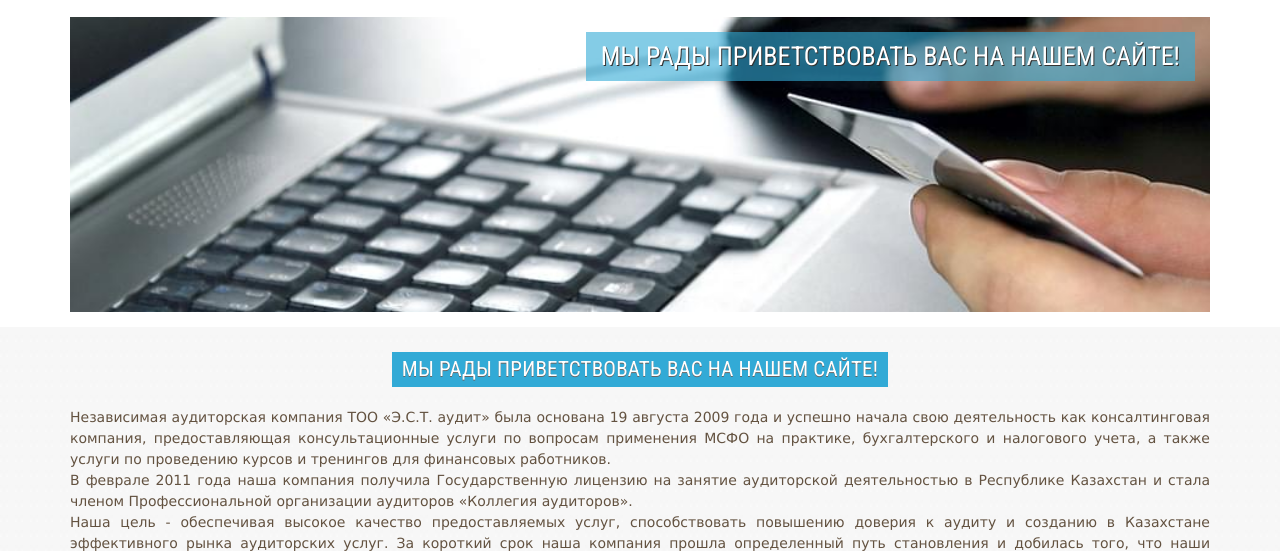
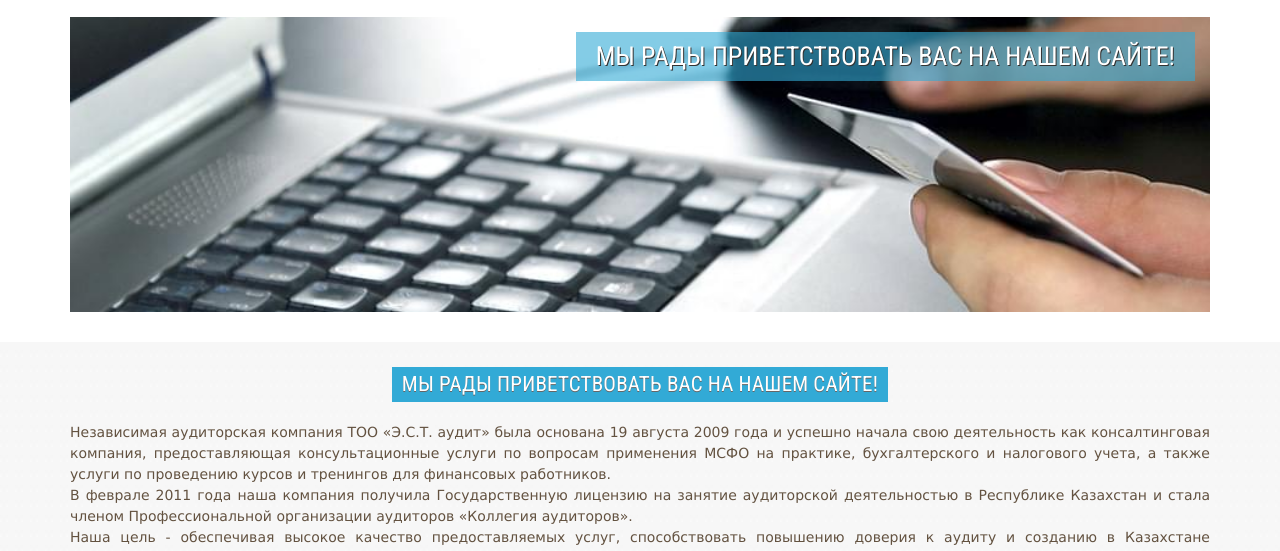
Before and after one commit to nobiart/est-audit, a website: page new/public/index.html in a window 1280 px wide. Shown: the part 240-791 px from the top of the page. Drawn offline with Linux system fonts and the light colour scheme.

Commit message:
Reworked welcome

```diff
--- a/new/public/index.html
+++ b/new/public/index.html
@@ -149,13 +149,11 @@
     </ul>
 </div>
 
-<section class="welcome-image">
-    <div class="container">
-        <div class="big-image">
-            <h4>Мы рады приветствовать Вас на нашем сайте!</h4>
-        </div>
-    </div>
-</section>
+<div class="container">
+    <section class="welcome">
+        <h4 class="welcome__title">Мы рады приветствовать Вас на нашем сайте!</h4>
+    </section>
+</div>
 
 
 <section class="content">
--- a/new/src/sass/_welcome.scss
+++ b/new/src/sass/_welcome.scss
@@ -1,30 +1,24 @@
 // Welcome
 
-.welcome-image {
-    height: 280px;
-}
-
-.big-image {
+.welcome {
     display: flex;
     justify-content: flex-end;
     align-items: flex-start;
     height: 280px;
-    padding-top: 15px;
-    padding-right: 15px;
+    padding: 15px 15px 0 0;
     background-image: url(../img/slide-1.jpg);
     background-repeat: no-repeat;
     background-position: center center;
     background-size: cover;
 
-    h4 {
-        color: #fff;
+    &__title {
         font-family: 'Roboto Condensed', sans-serif;
         font-size: 26px;
-        font-weight: normal;
-        line-height: 1.5;
+        font-weight: 400;
+        color: #fff;
         text-transform: uppercase;
         text-shadow: #333 1px 1px;
-        padding: 5px 15px;
-        background: rgba(50, 170, 214, 0.6);
+        padding: 5px 20px;
+        background: rgba($link-color, 0.6);
     }
 }
```
Also changed, not shown: new/src/html/partials/welcome.html (+5 -7 lines), new/public/css/style.min.css.
